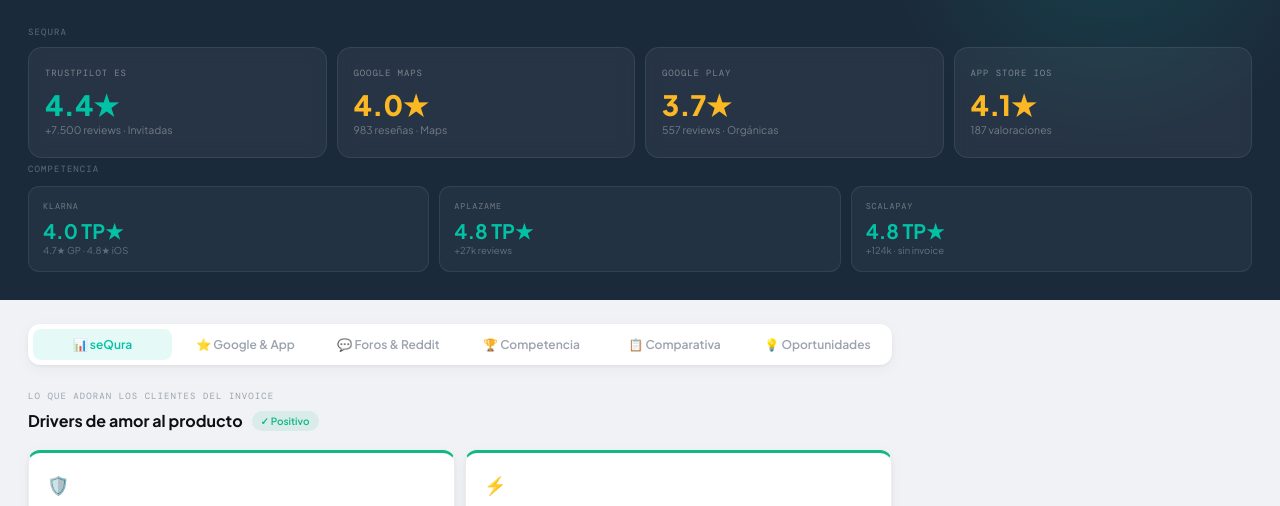
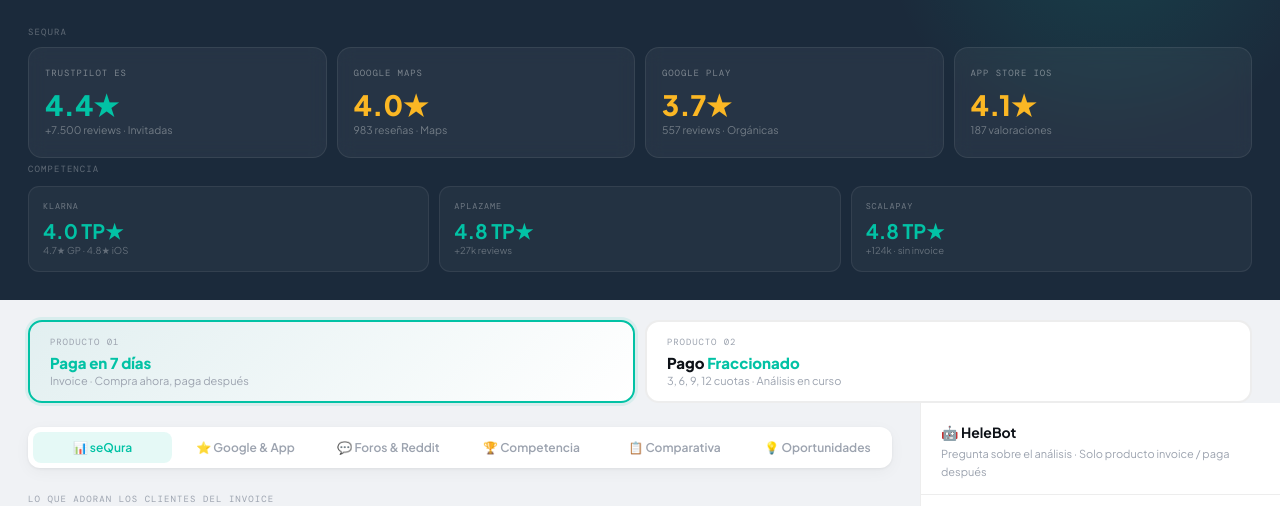
Before and after one commit to helena-fernandez/invoice-valoraciones, a plain HTML site: page index.html in a window 1280 px wide. Shown: the part 275-781 px from the top of the page. Drawn offline with nearby package versions, Linux system fonts and the light colour scheme.

Commit message:
Update index.html

```diff
--- a/index.html
+++ b/index.html
@@ -283,10 +283,25 @@
   </div>
 </div>
 
+<!-- PRODUCT SELECTOR -->
+<div class="prod-selector">
+  <button class="prod-btn active" onclick="switchProd('invoice',this)">
+    <div class="pb-label">Producto 01</div>
+    <div class="pb-name">Paga en <span>7 días</span></div>
+    <div class="pb-sub">Invoice · Compra ahora, paga después</div>
+  </button>
+  <button class="prod-btn" onclick="switchProd('fraccionado',this)">
+    <div class="pb-label">Producto 02</div>
+    <div class="pb-name">Pago <span>Fraccionado</span></div>
+    <div class="pb-sub">3, 6, 9, 12 cuotas · Análisis en curso</div>
+  </button>
+</div>
+
 <div class="layout">
 <div class="content">
 
-  <div class="tabs">
+  <div class="prod-panel active" id="prod-invoice">
+<div class="tabs">
     <button class="tab on"  onclick="sw('seq',this)">📊 seQura</button>
     <button class="tab"     onclick="sw('google',this)">⭐ Google & App</button>
     <button class="tab"     onclick="sw('com',this)">💬 Foros & Reddit</button>
@@ -509,16 +524,14 @@
     <div class="opp"><div class="n-circ">6</div><div class="ob"><h4>Comunicar el "sin tarjeta" en todos los puntos del funnel</h4><p>El diferenciador más potente del invoice apenas es visible antes del checkout. Debería estar en la homepage de la tienda, en la ficha de producto, en los ads y en la app. Hay un segmento de compradores que ni sabe que esto es posible.</p></div></div>
     <div class="opp"><div class="n-circ">7</div><div class="ob"><h4>Capturar el caso de uso "compra urgente sin liquidez inmediata"</h4><p>Los foros muestran un patrón: "se me rompió el televisor y no tengo el dinero disponible ahora." El invoice de 7 días permite comprar hoy y pagar cuando llegue la nómina. Hay dos tipos de usuario del invoice y solo se comunica a uno.</p></div></div>
   </div>
-
   </div><!-- /prod-invoice -->
 
-  <!-- PAGO FRACCIONADO PANEL -->
   <div class="prod-panel" id="prod-fraccionado">
     <div class="coming-soon">
       <div class="cs-icon">📊</div>
       <div class="cs-badge">Análisis en curso</div>
       <div class="cs-title">Pago Fraccionado</div>
-      <div class="cs-sub">Estamos recopilando datos de Trustpilot, Google Play, App Store, Reddit y comunidades sobre el producto de pago fraccionado (3, 6, 9, 12 cuotas). El análisis estará disponible próximamente.</div>
+      <div class="cs-sub">Estamos recopilando datos de Trustpilot, Google Play, App Store, Reddit y comunidades sobre el pago fraccionado (3, 6, 9, 12 cuotas). El análisis estará disponible próximamente.</div>
     </div>
   </div><!-- /prod-fraccionado -->
 
@@ -527,7 +540,7 @@
 <!-- ════ CHAT ════ -->
 <div class="chat-wrap">
   <div class="ch">
-    <div class="ch-t">🤖 Agente Invoice</div>
+    <div class="ch-t">🤖 HeleBot</div>
     <div class="ch-s">Pregunta sobre el análisis · Solo producto invoice / paga después</div>
   </div>
   <div class="cm" id="msgs">
@@ -545,12 +558,13 @@
     </div>
   </div>
   <div class="ciw">
-    <textarea id="inp" placeholder="Pregunta sobre el invoice..." rows="1" onkeydown="if(event.key==='Enter'&&!event.shiftKey){event.preventDefault();go()}" oninput="this.style.height='auto';this.style.height=this.scrollHeight+'px'"></textarea>
+    <textarea id="inp" placeholder="Pregunta a HeleBot..." rows="1" onkeydown="if(event.key==='Enter'&&!event.shiftKey){event.preventDefault();go()}" oninput="this.style.height='auto';this.style.height=this.scrollHeight+'px'"></textarea>
     <button class="sbtn" id="sbtn" onclick="go()">
       <svg width="16" height="16" viewBox="0 0 24 24" fill="none" stroke="white" stroke-width="2.5" stroke-linecap="round" stroke-linejoin="round"><line x1="22" y1="2" x2="11" y2="13"/><polygon points="22 2 15 22 11 13 2 9 22 2"/></svg>
     </button>
   </div>
 </div>
+
 
 </div><!-- /layout -->
 
```
